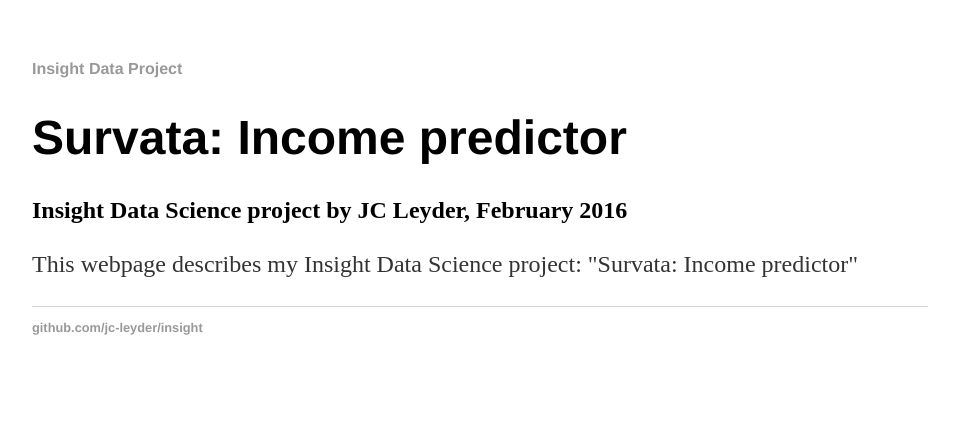
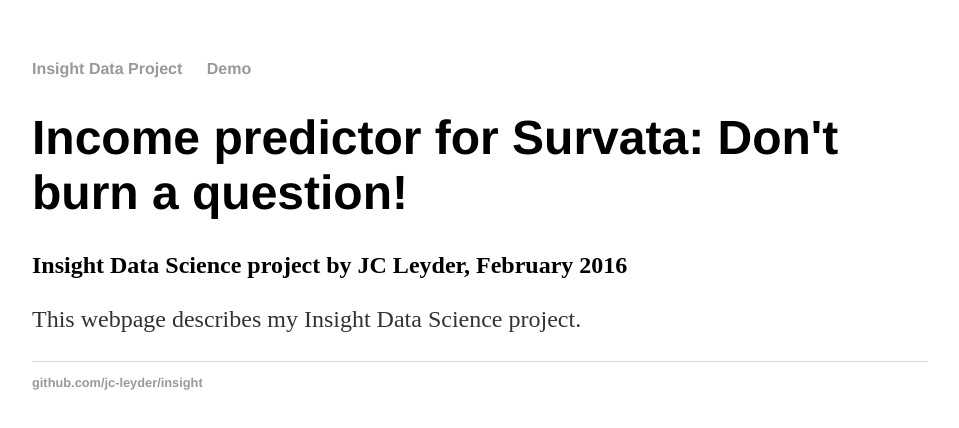
Before and after one commit to jc-leyder/jc-leyder.github.io, a plain HTML site: page insight/index.html in a window 1280 px wide. Shown: the whole page, without its empty margins (160-1119 px from the left). Drawn offline with Linux system fonts and the light colour scheme.

Commit message:
Added slides

```diff
--- a/insight/index.html
+++ b/insight/index.html
@@ -9,13 +9,14 @@
 		<nav>
     		<ul>
 	        	<li><a href="/insight">Insight Data Project</a></li>
+	        	<li><a href="/insight/demo.pdf">Demo</a></li>
     		</ul>
 		</nav>
 		<div class="container">
     		<div class="blurb">
-        		<h1>Survata: Income predictor</h1>
+        		<h1>Income predictor for Survata: Don't burn a question!</h1>
         		<h2>Insight Data Science project by JC Leyder, February 2016</h2>
-				<p>This webpage describes my Insight Data Science project: "Survata: Income predictor"</p>
+				<p>This webpage describes my Insight Data Science project.</p>
     		</div><!-- /.blurb -->
 		</div><!-- /.container -->
 		<footer>
```
Also changed, not shown: 2 other files.
